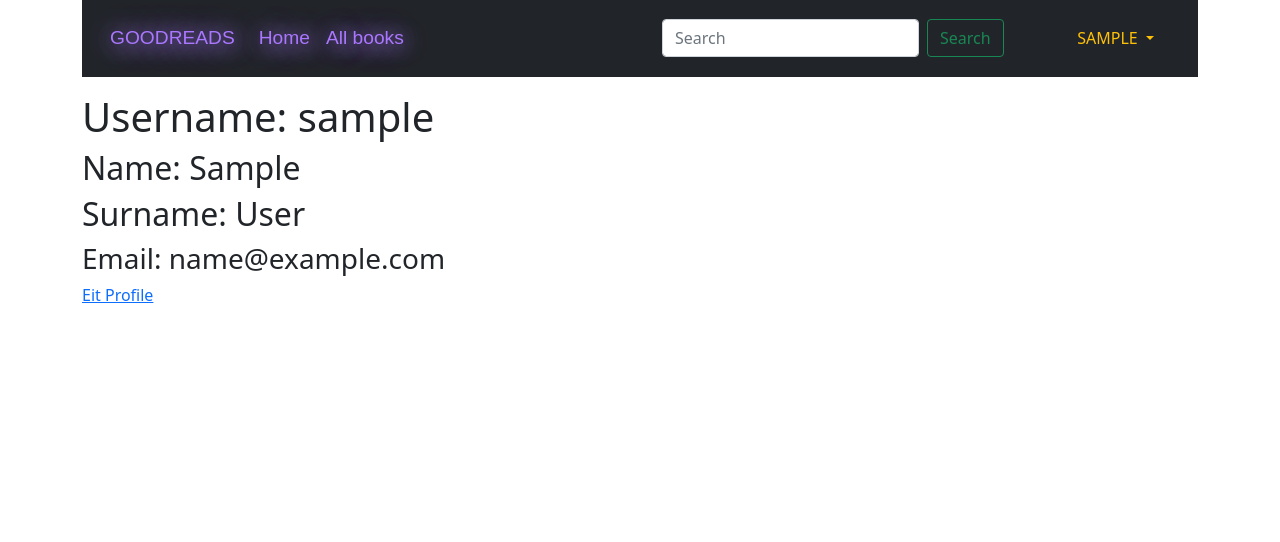
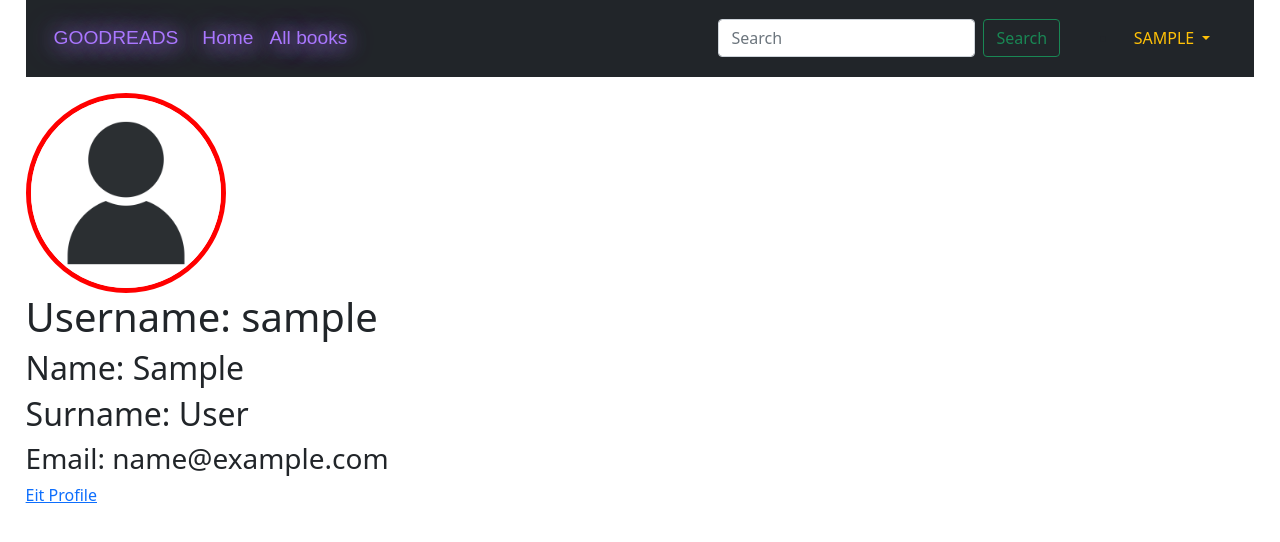
Before and after one commit to bilolbek1/django-goodreads_clone, a Django app: page /users/profile/ in a window 1280 px wide. Shown: the top 542 px of the page. Run offline with Django 4.2, Linux system fonts and the light colour scheme; the visitor is signed in with stand-in values (Sample User, id 1).

Commit message:
media files, static files, images, profile photos

```diff
--- a/goodreads/settings.py
+++ b/goodreads/settings.py
@@ -118,12 +118,17 @@ USE_I18N = True
 
 USE_TZ = True
 
+
+MEDIA_ROOT = 'media-files'
+MEDIA_URL = 'media/'
+
 AUTH_USER_MODEL = 'users.CustomUser'
 
 # Static files (CSS, JavaScript, Images)
 # https://docs.djangoproject.com/en/4.2/howto/static-files/
 
 STATIC_URL = 'static/'
+STATICFILES_DIRS = [BASE_DIR / 'static']
 
 # Default primary key field type
 # https://docs.djangoproject.com/en/4.2/ref/settings/#default-auto-field
--- a/goodreads/urls.py
+++ b/goodreads/urls.py
@@ -14,6 +14,8 @@ Including another URLconf
     1. Import the include() function: from django.urls import include, path
     2. Add a URL to urlpatterns:  path('blog/', include('blog.urls'))
 """
+from django.conf import settings
+from django.conf.urls.static import static
 from django.contrib import admin
 from django.urls import path, include
 from .views import LandingPageView
@@ -24,3 +26,5 @@ urlpatterns = [
     path('users/', include('users.urls')),
     path('books/', include('books.urls')),
 ]
+
+urlpatterns += static(settings.MEDIA_URL, document_root=settings.MEDIA_ROOT)
--- /dev/null
+++ b/static/css/main.css
@@ -0,0 +1,34 @@
+ body{
+        margin-right: 2vw;
+        margin-left: 2vw;
+    }
+    .www{
+        color: #AA77FF !important;
+        text-shadow: 3px 3px 20px #AA77FF,
+    -2px 1px 30px #AA77FF;
+        font-size: 1.5vw;
+        font-family: 'Ubuntu', sans-serif;
+        font-weight: 500;
+        position: relative;
+    }
+    .www::before{
+    content: '';
+    position: absolute;
+    right: 0px;
+    top: 40px;
+    width: 0;
+    background-color: #AA77FF;
+    height: 3px;
+    transition: 0.4s;
+    border-radius: 30px;
+}
+.www:hover::before{
+    width: 100%;
+}
+.profile_image{
+    width: 200px;
+    height: 200px;
+    border-radius: 50%;
+    object-fit: cover;
+    border: 5px solid red;
+}
--- a/templates/base.html
+++ b/templates/base.html
@@ -5,33 +5,9 @@
     <meta charset="UTF-8">
     <title>Title</title>
     <link href="https://cdn.jsdelivr.net/npm/bootstrap@5.0.2/dist/css/bootstrap.min.css" rel="stylesheet" integrity="sha384-EVSTQN3/azprG1Anm3QDgpJLIm9Nao0Yz1ztcQTwFspd3yD65VohhpuuCOmLASjC" crossorigin="anonymous">
+    <link href="{% static 'css/main.css' %}" rel="stylesheet" type="text/css">
 </head>
-<style>
-    .www{
-        color: #AA77FF !important;
-        text-shadow: 3px 3px 20px #AA77FF,
-    -2px 1px 30px #AA77FF;
-        font-size: 1.5vw;
-        font-family: 'Ubuntu', sans-serif;
-        font-weight: 500;
-        position: relative;
-    }
-    .www::before{
-    content: '';
-    position: absolute;
-    right: 0px;
-    top: 40px;
-    width: 0;
-    background-color: #AA77FF;
-    height: 3px;
-    transition: 0.4s;
-    border-radius: 30px;
-}
-.www:hover::before{
-    width: 100%;
-}
-</style>
-<body class="container">
+<body>
 
 <nav class="navbar navbar-expand-lg bg-body-tertiary bg-dark p-3 mb-3">
   <div class="container-fluid">
--- a/users/forms.py
+++ b/users/forms.py
@@ -13,7 +13,9 @@ class RegisterForm(forms.ModelForm):
 
         return user
 
+
+
 class ProfilUpdateForm(forms.ModelForm):
     class Meta:
         model = CustomUser
-        fields = ['username', 'first_name', 'last_name', 'email']
+        fields = ['username', 'first_name', 'last_name', 'email', 'profile_picture']
--- a/users/models.py
+++ b/users/models.py
@@ -2,4 +2,4 @@ from django.contrib.auth.models import AbstractUser
 from django.db import models
 
 class CustomUser(AbstractUser):
-    pass
+    profile_picture = models.ImageField(default='default_profile_pic.png')
--- a/users/templates/profile.html
+++ b/users/templates/profile.html
@@ -2,6 +2,7 @@
 
 {% block content %}
 
+    <img class="profile_image" src="{{ user.profile_picture.url }}">
 <h1>Username: {{ user.username }}</h1>
 <h2>Name: {{ user.first_name }}</h2>
 <h2>Surname: {{ user.last_name }}</h2>
--- a/users/templates/profile_update.html
+++ b/users/templates/profile_update.html
@@ -3,7 +3,7 @@
 
 {% block content %}
 
-    <form method="post">
+    <form method="post" enctype="multipart/form-data">
         {% csrf_token %}
         {{ profile_update.as_p }}
         <button type="submit">Update Profile</button>
--- a/users/views.py
+++ b/users/views.py
@@ -77,7 +77,9 @@ class ProfilUpdateView(LoginRequiredMixin, View):
         return render(request, 'profile_update.html', context)
 
     def post(self, request):
-        profile_update = ProfilUpdateForm(instance=request.user, data=request.POST)
+        profile_update = ProfilUpdateForm(instance=request.user,
+                                          data=request.POST,
+                                          files=request.FILES)
 
         if profile_update.is_valid():
             profile_update.save()
```
Also changed, not shown: media-files/default_profile_pic.png (added), users/tests.py (line endings or trailing spaces).
